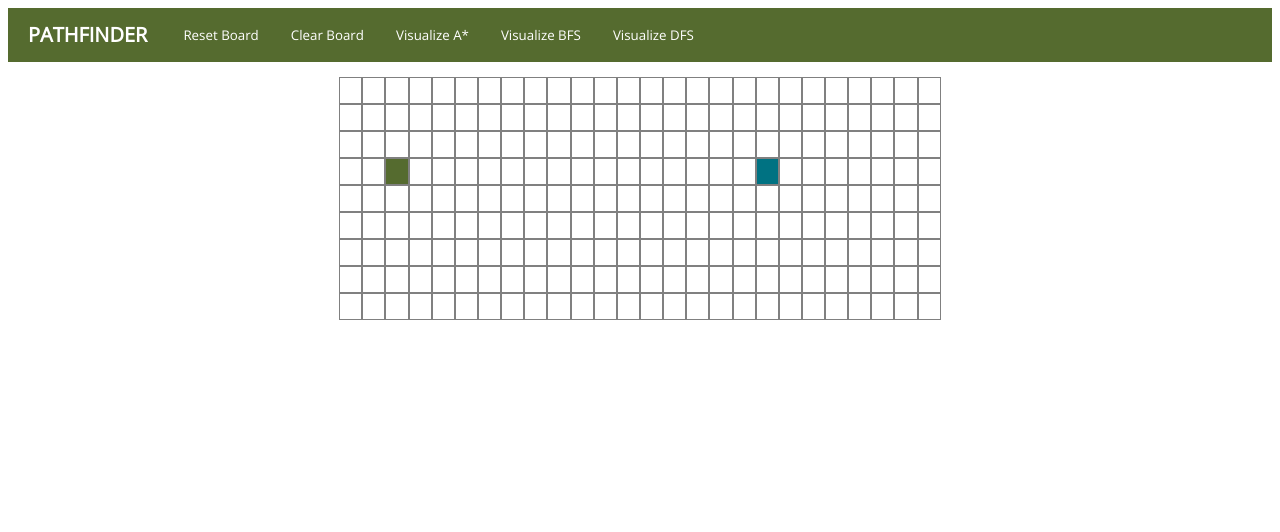
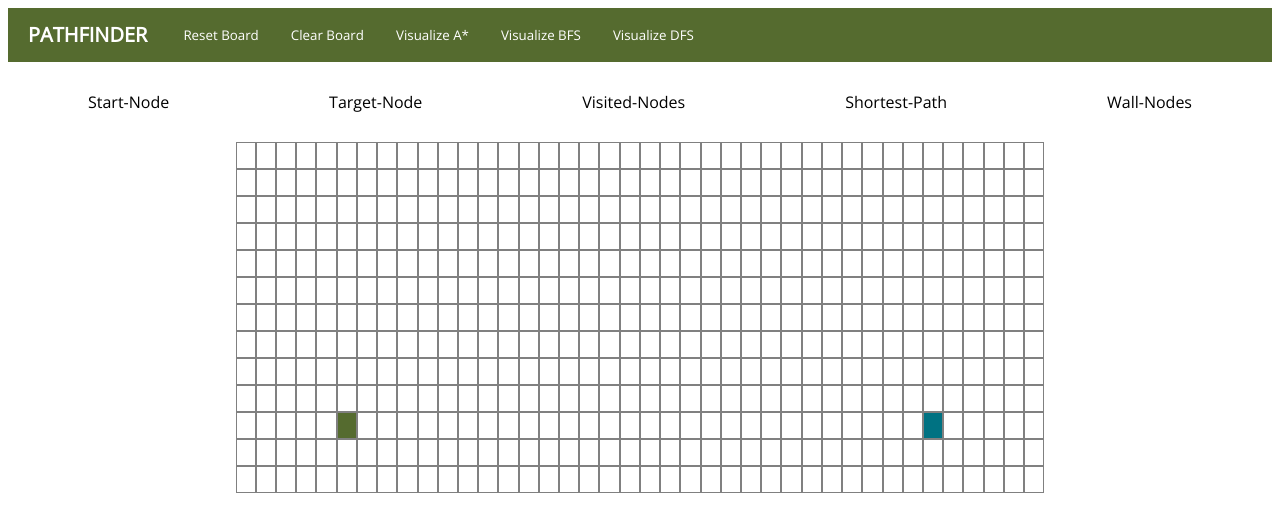
Before and after one commit to AlKL/PathfindingVisualizer, a React (Create React App) app in the folder frontend/: page / in a window 1280 px wide. Shown: the top 532 px of the page. Built offline with nearby package versions, Linux system fonts and the light colour scheme.

Commit message:
Added legend, amended grid size, added menu reload

```diff
--- a/frontend/src/App.js
+++ b/frontend/src/App.js
@@ -2,14 +2,15 @@ import React, { useState } from 'react';
 import Board from './components/Board/Board';
 import Menu from './components/Menu/Menu';
 import Spot from './components/Node/Spot';
+import Legend from './components/Legend';
 import './styles/styles.css';
 
 const App = () => {
   const [grid, setGrid] = useState([]);
   const [startNode, setStartNode] = useState(null);
   const [endNode, setEndNode] = useState(null);
-  const rows = 9;
-  const columns = 26;
+  const rows = 13;
+  const columns = 40;
 
   //does not clear walls
   const clearBoard = () => {
@@ -35,8 +36,8 @@ const App = () => {
       }
     }
 
-    grid[3][2].isStart = false;
-    grid[3][18].isEnd = false;
+    grid[10][5].isStart = false;
+    grid[10][34].isEnd = false;
     // grid[5][1].isStart = false;
     // grid[5][8].isEnd = false;
 
@@ -77,6 +78,7 @@ const App = () => {
         startNode={startNode}
         endNode={endNode}
       />
+      <Legend />
       <div className='board'>
         <Board
           grid={grid}
--- a/frontend/src/components/Board/Board.js
+++ b/frontend/src/components/Board/Board.js
@@ -29,8 +29,8 @@ const Board = ({ grid, rows, columns, setGrid, setStartNode, setEndNode }) => {
             }
         }
         addNeighbours(grid);
-        setStartNode(grid[3][2]);
-        setEndNode(grid[3][18]);
+        setStartNode(grid[10][5]);
+        setEndNode(grid[10][34]);
         // setStartNode(grid[5][1]);
         // setEndNode(grid[5][8]);
     };
--- /dev/null
+++ b/frontend/src/components/Legend.js
@@ -0,0 +1,18 @@
+import React from 'react';
+import '../styles/Legend.css';
+
+const Legend = () => {
+
+
+    return (
+        <div className='legendWrapper'>
+            <div className='legendItem'>Start-Node</div>
+            <div className='legendItem'>Target-Node</div>
+            <div className='legendItem'>Visited-Nodes</div>
+            <div className='legendItem'>Shortest-Path</div>
+            <div className='legendItem'>Wall-Nodes</div>
+        </div>
+    );
+};
+
+export default Legend;
--- a/frontend/src/components/Menu/Menu.js
+++ b/frontend/src/components/Menu/Menu.js
@@ -8,6 +8,10 @@ import dfs from '../../algorithms/dfs';
 import visualizePath from '../Menu/Visualizer';
 
 const Menu = ({ resetBoard, clearBoard, startNode, endNode }) => {
+    const reloadPage = () => {
+        window.location.reload();
+    };
+
     const visualizeAstar = async () => {
         await clearBoard();
         const aStarPath = aStar(startNode, endNode);
@@ -28,7 +32,7 @@ const Menu = ({ resetBoard, clearBoard, startNode, endNode }) => {
 
     return (
         <div className='menu-banner'>
-            <h1>PATHFINDER</h1>
+            <h1 onClick={reloadPage}>PATHFINDER</h1>
             <button onClick={resetBoard}>Reset Board</button>
             <button onClick={clearBoard}>Clear Board</button>
             <button onClick={visualizeAstar}>Visualize A*</button>
--- a/frontend/src/components/Node/Spot.js
+++ b/frontend/src/components/Node/Spot.js
@@ -1,10 +1,10 @@
 function Spot(i, j, rows, columns) {
     this.x = i;
     this.y = j;
-    this.isStart = this.x === 3 && this.y === 2;
-    this.isEnd = this.x === 3 && this.y === 18;
-    // this.isStart = this.x === 5 && this.y === 1;
-    // this.isEnd = this.x === 5 && this.y === 8;
+    // this.isStart = this.x === 3 && this.y === 2;
+    // this.isEnd = this.x === 3 && this.y === 18;
+    this.isStart = this.x === 10 && this.y === 5;
+    this.isEnd = this.x === 10 && this.y === 34;
     this.g = 0;
     this.f = 0;
     this.h = 0;
--- a/frontend/src/styles/Board.css
+++ b/frontend/src/styles/Board.css
@@ -3,6 +3,6 @@
 }
 
 .board {
-    width: 69%;
-    margin: 0 auto;
+    width: 80%;
+    /* margin: 0 auto; */
 }
--- /dev/null
+++ b/frontend/src/styles/Legend.css
@@ -0,0 +1,7 @@
+.legendWrapper {
+    height: 80px;
+    /* background-color: beige; */
+    display: flex;
+    align-items: center;
+    justify-content: space-around;
+}
--- a/frontend/src/styles/Menu.css
+++ b/frontend/src/styles/Menu.css
@@ -2,7 +2,6 @@
     width: 100%;
     background-color: darkolivegreen;
     display: flex;
-    margin-bottom: 15px;
 }
 
 .menu-banner h1 {
@@ -10,6 +9,7 @@
     margin-left: 20px;
     margin-right: 20px;
     font-size: 20px;
+    cursor: pointer;
 }
 
 button {
@@ -25,6 +25,7 @@ button {
 button:hover {
     color: #00C8ED;
     outline: none;
+    cursor: pointer;
 }
 
 button:focus {
```
Also changed, not shown: 1 other file (tests, documents, lock files or other folders).
